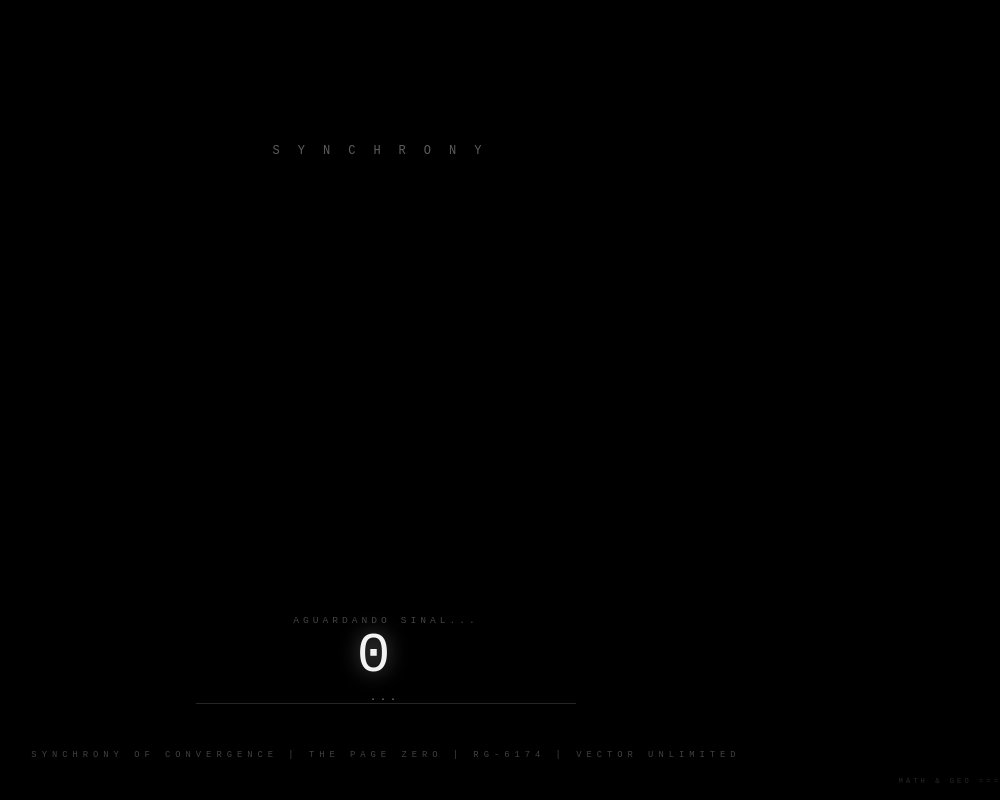
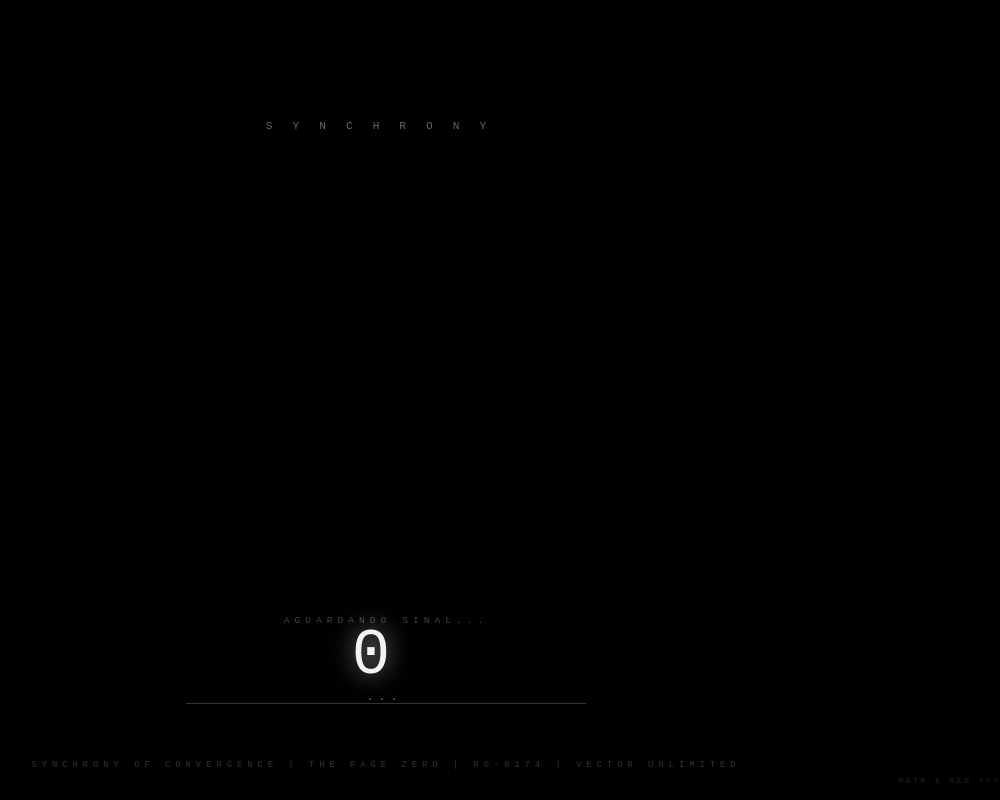
Before and after one commit to Rido6174/The-Page-Zero, a website: page index.html in a window 1280 px wide. Shown: the whole page, without its empty margins (254-1254 px from the left). Drawn offline with Linux system fonts and the light colour scheme.

Commit message:
Update global.css

```diff
--- a/global.css
+++ b/global.css
@@ -9,24 +9,21 @@ body, html {
     position: absolute; width: 100%; height: 100%;
     display: flex; align-items: center; justify-content: center;
 }
-#hexagon-canvas { position: absolute; z-index: 1; pointer-events: none; }
+#hexagon-canvas { position: absolute; z-index: 1; pointer-events: none; filter: drop-shadow(0 0 30px rgba(255,255,255,0.2)); }
 #zero-core {
-    position: absolute; z-index: 10; font-size: 3.5rem; letter-spacing: 25px;
+    position: absolute; z-index: 10; font-size: 4rem; letter-spacing: 30px;
     color: var(--titanium); font-weight: 300; pointer-events: none;
     left: 50%; top: 50%; transform: translate(-50%, -50%);
-    text-shadow: 0 0 20px rgba(255,255,255,0.4); /* O Halo do Zero */
+    text-shadow: 0 0 25px rgba(255,255,255,0.6);
 }
-#interface-overlay {
-    position: absolute; bottom: 12%; width: 100%;
-    display: flex; flex-direction: column; align-items: center; z-index: 20;
+#interface-overlay { position: absolute; bottom: 12%; width: 100%; display: flex; flex-direction: column; align-items: center; z-index: 20; }
+#seed-box { position: absolute; top: 8%; font-size: 0.6rem; color: #444; letter-spacing: 5px; width: 100%; text-align: center; }
+#output-stream { height: 60px; font-size: 0.85rem; margin-bottom: 20px; opacity: 0.5; text-align: center; width: 80%; }
+input {
+    background: transparent; border: none; border-bottom: 1px solid rgba(255,255,255,0.2);
+    color: #fff; text-align: center; width: 400px; outline: none; letter-spacing: 8px; font-size: 0.9rem;
 }
-#seed-box { position: absolute; top: 8%; font-size: 0.6rem; color: #444; letter-spacing: 4px; width: 100%; text-align: center; }
-#output-stream { height: 60px; font-size: 0.8rem; margin-bottom: 20px; opacity: 0.5; text-align: center; width: 85%; max-width: 600px; }
-input {
-    background: transparent; border: none; border-bottom: 1px solid rgba(255,255,255,0.15);
-    color: #fff; text-align: center; width: 380px; outline: none; letter-spacing: 6px; font-size: 0.9rem;
-}
-footer { position: absolute; bottom: 35px; font-size: 0.55rem; opacity: 0.25; letter-spacing: 5px; text-align: center; width: 100%; line-height: 2; }
-.flicker-text { position: absolute; top: 18%; animation: flick 6s infinite; letter-spacing: 18px; font-size: 0.75rem; opacity: 0.4; }
-@keyframes flick { 0%, 18%, 22%, 53%, 100% { opacity: 0.4; } 20%, 55% { opacity: 0.05; filter: blur(2px); } }
+footer { position: absolute; bottom: 30px; font-size: 0.55rem; opacity: 0.2; letter-spacing: 5px; text-align: center; width: 100%; }
+.flicker-text { position: absolute; top: 15%; animation: flick 5s infinite; letter-spacing: 20px; font-size: 0.7rem; opacity: 0.4; }
+@keyframes flick { 0%, 18%, 22%, 53%, 100% { opacity: 0.4; } 20%, 55% { opacity: 0.05; filter: blur(3px); } }
 .math-geo-label { position: absolute; bottom: 15px; right: 25px; font-size: 0.45rem; opacity: 0.15; letter-spacing: 3px; }
```
